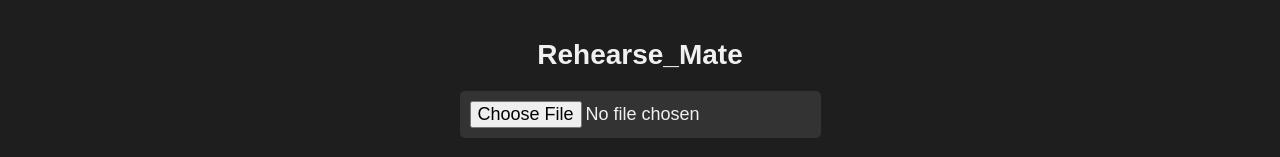
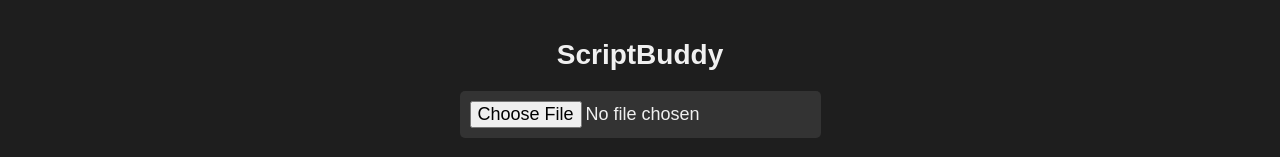
Before and after one commit to 44537/44537.github.io, a plain HTML site: page line.html in a window 1280 px wide. Shown: the top 157 px of the page. Drawn offline with Linux system fonts and the light colour scheme.

Commit message:
ScriptBuddy

```diff
--- a/line.html
+++ b/line.html
@@ -3,7 +3,7 @@
 <head>
     <meta charset="UTF-8">
     <meta name="viewport" content="width=device-width, initial-scale=1.0">
-    <title>Rehearse_Mate</title>
+    <title>ScriptBuddy</title>
     <style>
         body {
             font-family: Arial, sans-serif;
@@ -61,7 +61,7 @@
     <script src="https://cdnjs.cloudflare.com/ajax/libs/pdf.js/2.16.105/pdf.min.js"></script>
 </head>
 <body>
-    <h1>Rehearse_Mate</h1>
+    <h1>ScriptBuddy</h1>
     <input type="file" id="fileInput" accept=".pdf"><br>
     <button id="processButton">Process Script</button>
     <div id="output"></div>
```
